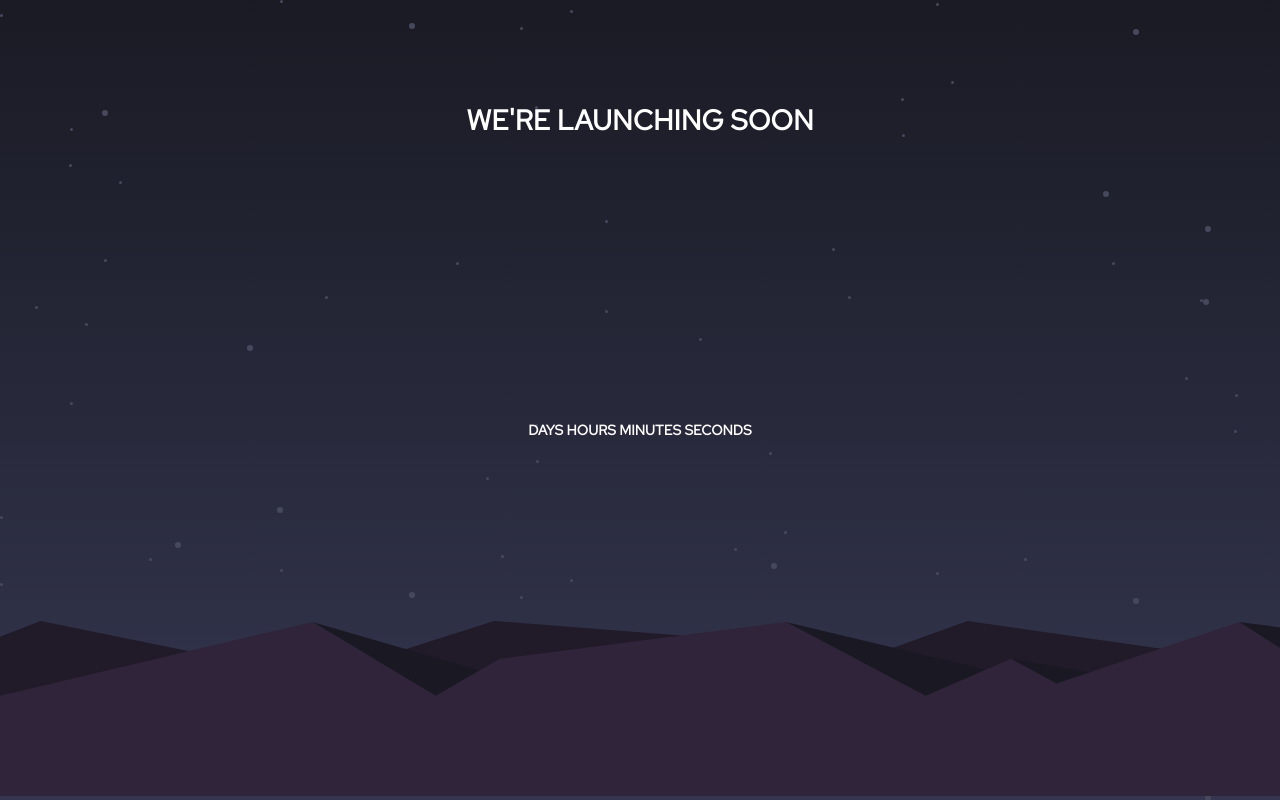
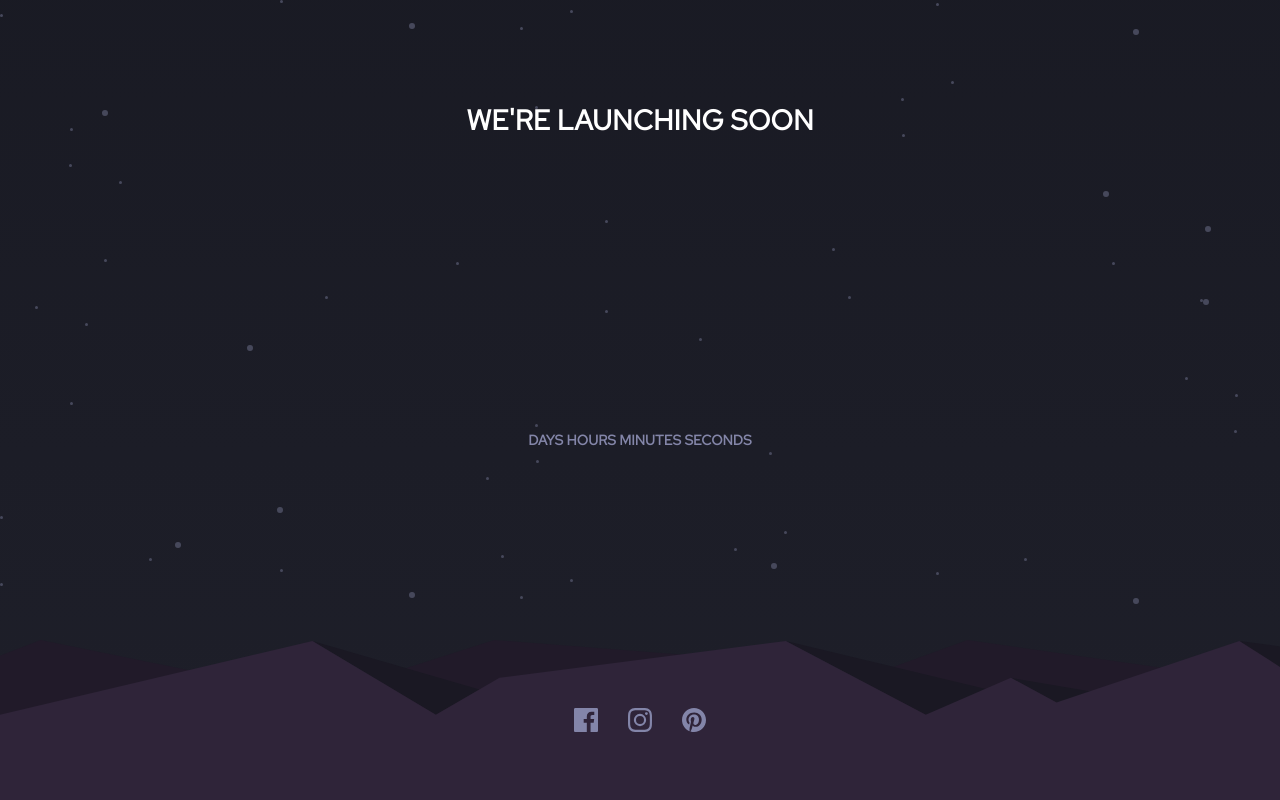
Before and after one commit to H-Brett/countdown-timer, a plain HTML site: page index.html in a window 1280 px wide. Drawn offline with Linux system fonts and the light colour scheme.

Commit message:
add icons, fix footer background image issue, fix some styling, bed time....

```diff
--- a/index.css
+++ b/index.css
@@ -7,7 +7,7 @@ body, html {
     color: white;
     width: 100%;
     height: 100%;
-    background: linear-gradient(hsl(234, 17%, 12%), hsl(236, 21%, 26%));
+    background: linear-gradient(hsl(234, 17%, 12%), hsl(235, 16%, 14%));
 }
 
 .stars {
@@ -27,6 +27,23 @@ body, html {
     justify-content: center;
 }
 
-.footer img {
+.content {
+    color: hsl(237, 18%, 59%);
+}
+
+.footer {
     width: 100%;
+    height: 20%;
+    background-image: url('./images/pattern-hills.svg');
+    background-repeat: no-repeat;
+    background-size: cover;
+    display: flex;
+    justify-content: center;
+    align-items: center;
 }
+
+.icon {
+    margin-left: 15px;
+    margin-right: 15px;
+    color: hsl(237, 18%, 59%);
+}
--- a/index.html
+++ b/index.html
@@ -21,7 +21,9 @@
     </div>
 
     <div class='footer'>
-      <img src='./images/pattern-hills.svg' />
+      <img class='icon' src='./images/icon-facebook.svg' />
+      <img class='icon' src='./images/icon-instagram.svg' />
+      <img class='icon' src='./images/icon-pinterest.svg' />
     </div>
   </div>
 </body>
```
